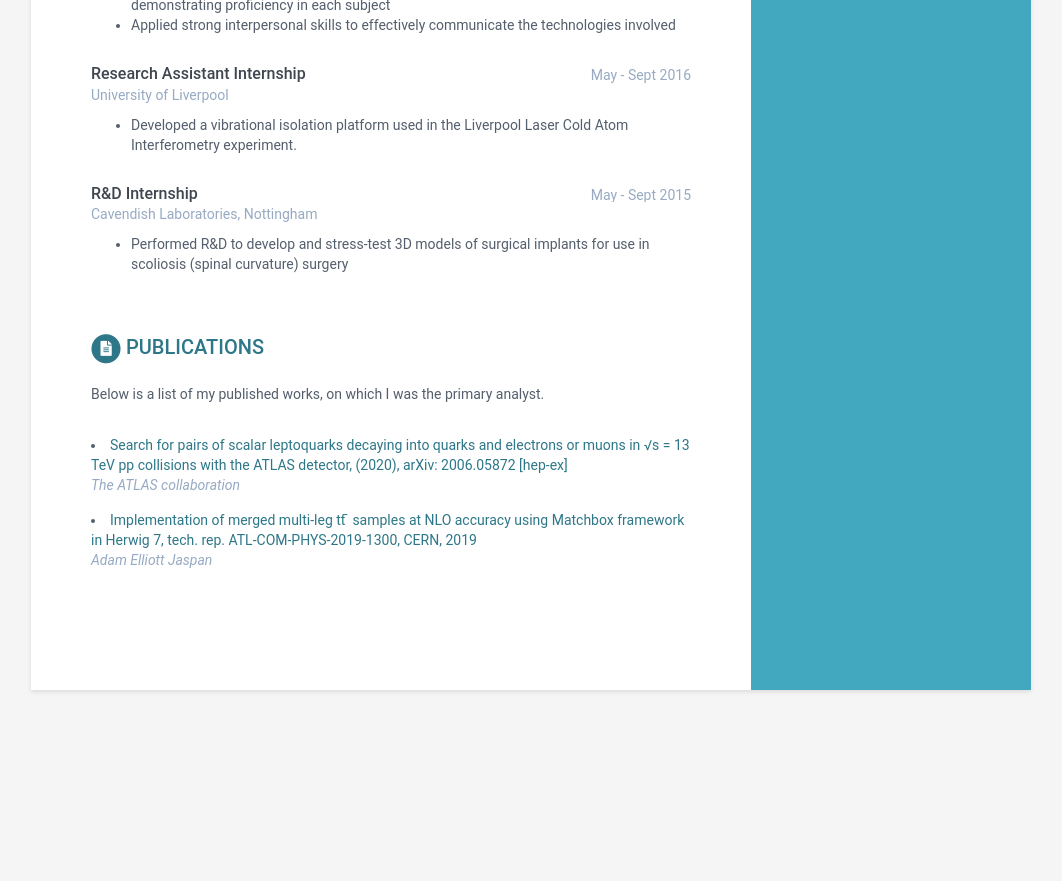
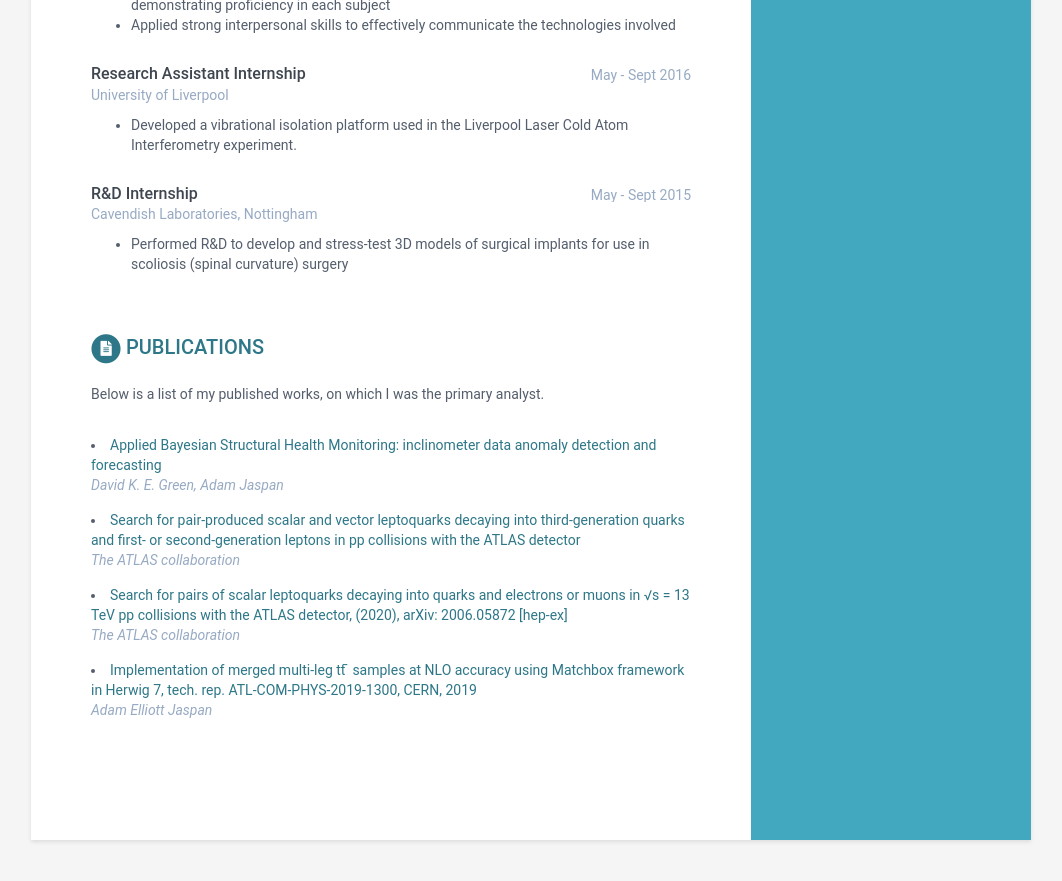
Before and after one commit to AEJaspan/my-cv, a Jekyll site: the page built from index.html, in a window 1280 px wide and 900 px high, scrolled down 1571 px. Shown: the top 881 px of the window, without its empty margins (109-1171 px from the left). Built offline with Jekyll 4.4.1, drawn with Linux system fonts in a browser that asks for light colours; a script that is not in the unit is left out; before the commit the page ends 2321 px from its top, so only the background shows below that.

Commit message:
Updating publications.

```diff
--- a/_data/data.yml
+++ b/_data/data.yml
@@ -167,6 +167,12 @@ publications:
     intro: |
       Below is a list of my published works, on which I was the primary analyst.
     papers:
+      - title: "Applied Bayesian Structural Health Monitoring: inclinometer data anomaly detection and forecasting"
+        link: https://arxiv.org/abs/2307.00305
+        authors: David K. E. Green, Adam Jaspan
+      - title: "Search for pair-produced scalar and vector leptoquarks decaying into third-generation quarks and first- or second-generation leptons in pp collisions with the ATLAS detector"
+        link: https://link.springer.com/article/10.1007/JHEP06(2023)188
+        authors: The ATLAS collaboration
       - title: "Search for pairs of scalar leptoquarks decaying into quarks and electrons or muons in √s = 13 TeV pp collisions with the ATLAS detector, (2020), arXiv: 2006.05872 [hep-ex]"
         link: "https://link.springer.com/article/10.1007/JHEP10(2020)112"
         authors: The ATLAS collaboration
```
